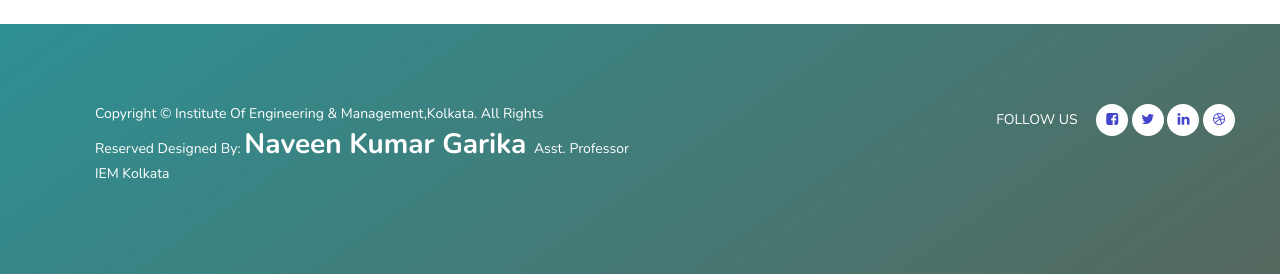
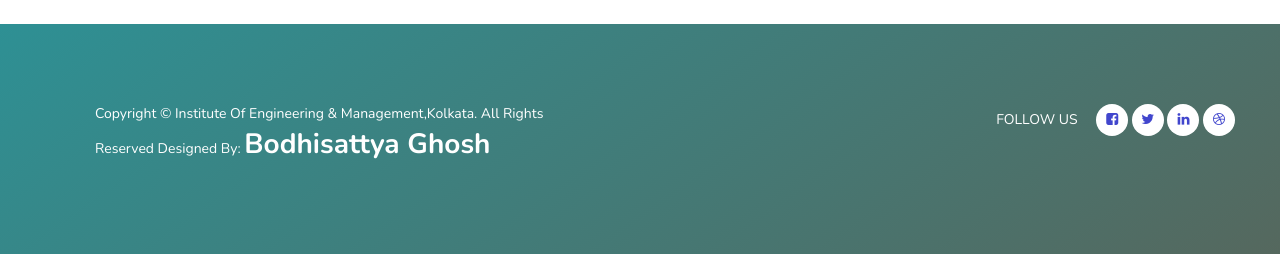
Before and after one commit to Bodhi123456/College_project, a plain HTML site: page index.html in a window 1280 px wide. Shown: the part 10475-10749 px from the top of the page. Drawn offline with nearby package versions, Linux system fonts and the light colour scheme.

Commit message:
Update index.html

```diff
--- a/index.html
+++ b/index.html
@@ -879,14 +879,12 @@ for (i = 0; i < toggler.length; i++) {
               All Rights<br />
               Reserved Designed by:
               <a
-                href="https://www.linkedin.com/in/naveen-kumar-a2b24410b/"
-                rel="nofollow noopener"
+               https://www.linkedin.com/in/bodhisattya-ghosh-711b4a256?utm_source=share&utm_campaign=share_via&utm_content=profile&utm_medium=android_app
               >
-                <b> Naveen Kumar Garika </b> Asst. Professor IEM Kolkata
+                <b> Bodhisattya Ghosh </b>
               </a>
             </p>
 
-            <!-- Designed by <strong> <a href="https://www.linkedin.com/in/naveen-kumar-a2b24410b/" target="_blank" rel="noopener"><span class="name"> Prof. Naveen Kumar Garika</span></a><strong></strong> -->
           </div>
         </div>
         <div class="col-lg-6 col-xs-12">
```
